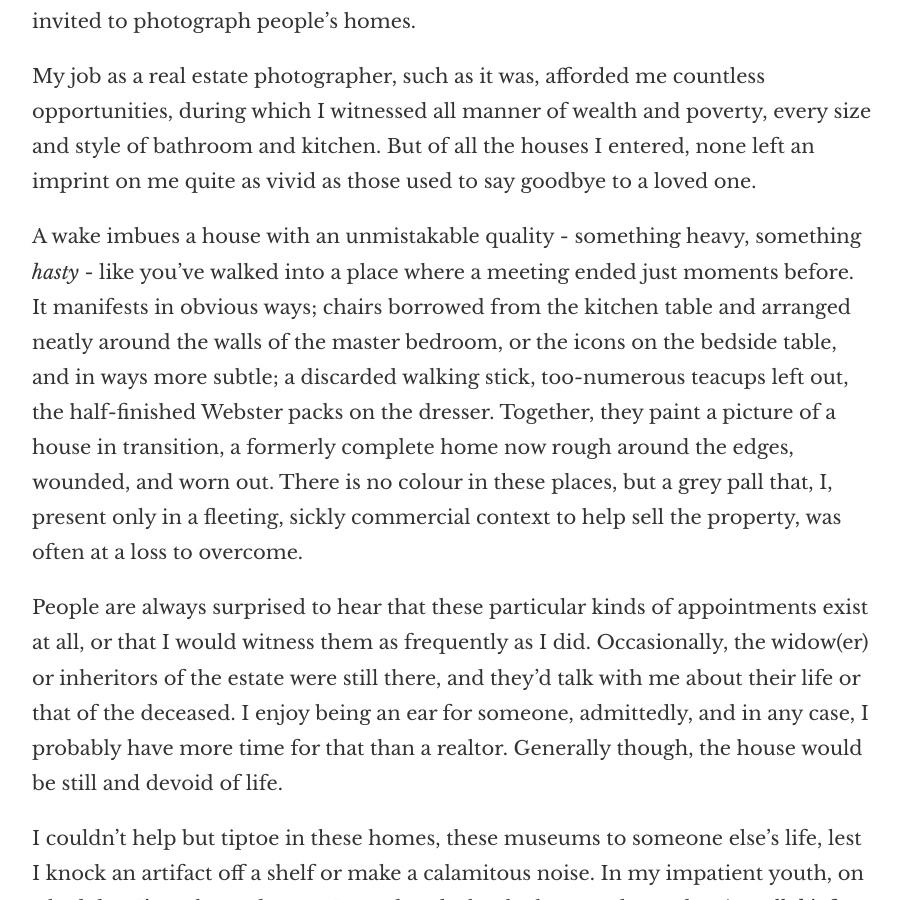
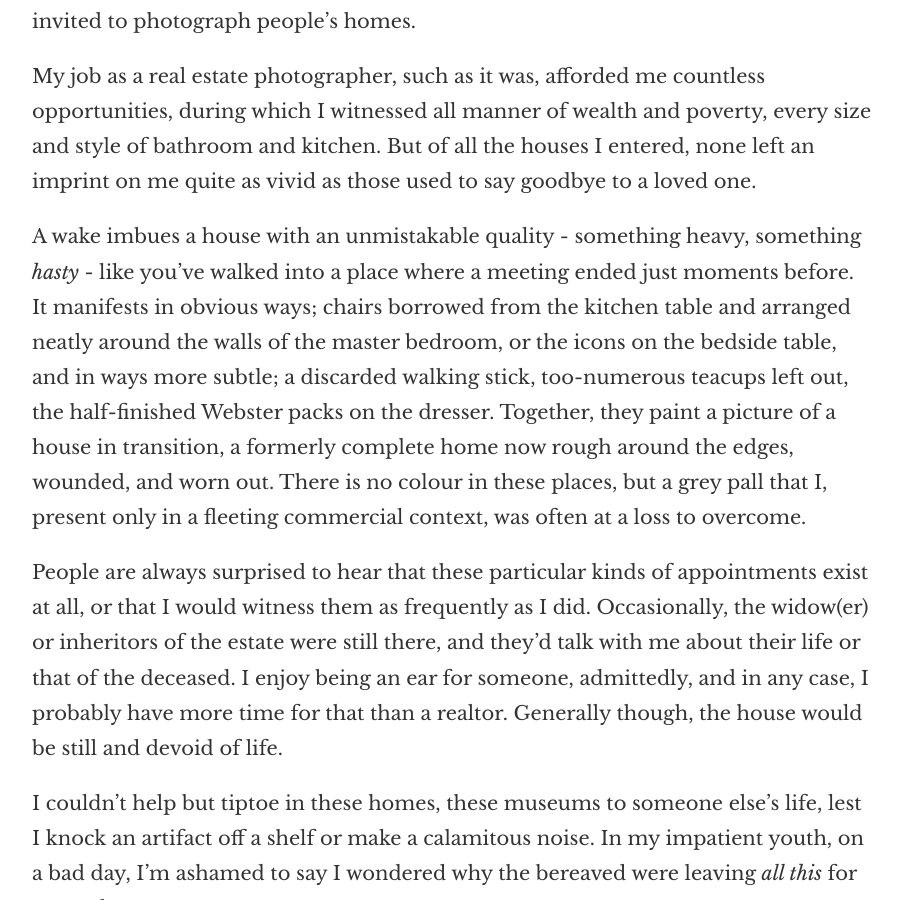
Before and after one commit to gitsit/rzrecord, a Jekyll site: the page built from _posts/2021-01-12-the-time-of-death.md, in a window 1280 px wide and 900 px high, scrolled down 353 px. Shown: the whole window, without its empty margins (188-1090 px from the left). Built offline with Jekyll 4.4.1, drawn with Linux system fonts in a browser that asks for light colours; nearby versions of some CDN libraries.

Commit message:
edited sentence

```diff
--- a/_posts/2021-01-12-the-time-of-death.md
+++ b/_posts/2021-01-12-the-time-of-death.md
@@ -10,7 +10,7 @@ Certain careers allow for the close-up appreciation of how people live. The comm
 
 My job as a real estate photographer, such as it was, afforded me countless opportunities, during which I witnessed all manner of wealth and poverty, every size and style of bathroom and kitchen. But of all the houses I entered, none left an imprint on me quite as vivid as those used to say goodbye to a loved one.
 
-A wake imbues a house with an unmistakable quality - something heavy, something *hasty* - like you've walked into a place where a meeting ended just moments before. It manifests in obvious ways; chairs borrowed from the kitchen table and arranged neatly around the walls of the master bedroom, or the icons on the bedside table, and in ways more subtle; a discarded walking stick, too-numerous teacups left out, the half-finished Webster packs on the dresser. Together, they paint a picture of a house in transition, a formerly complete home now rough around the edges, wounded, and worn out. There is no colour in these places, but a grey pall that, I, present only in a fleeting, sickly commercial context to help sell the property, was often at a loss to overcome.
+A wake imbues a house with an unmistakable quality - something heavy, something *hasty* - like you've walked into a place where a meeting ended just moments before. It manifests in obvious ways; chairs borrowed from the kitchen table and arranged neatly around the walls of the master bedroom, or the icons on the bedside table, and in ways more subtle; a discarded walking stick, too-numerous teacups left out, the half-finished Webster packs on the dresser. Together, they paint a picture of a house in transition, a formerly complete home now rough around the edges, wounded, and worn out. There is no colour in these places, but a grey pall that I, present only in a fleeting commercial context, was often at a loss to overcome.
 
 People are always surprised to hear that these particular kinds of appointments exist at all, or that I would witness them as frequently as I did.  Occasionally, the widow(er) or inheritors of the estate were still there, and they'd talk with me about their life or that of the deceased. I enjoy being an ear for someone, admittedly, and in any case, I probably have more time for that than a realtor. Generally though, the house would be still and devoid of life.
 
```
